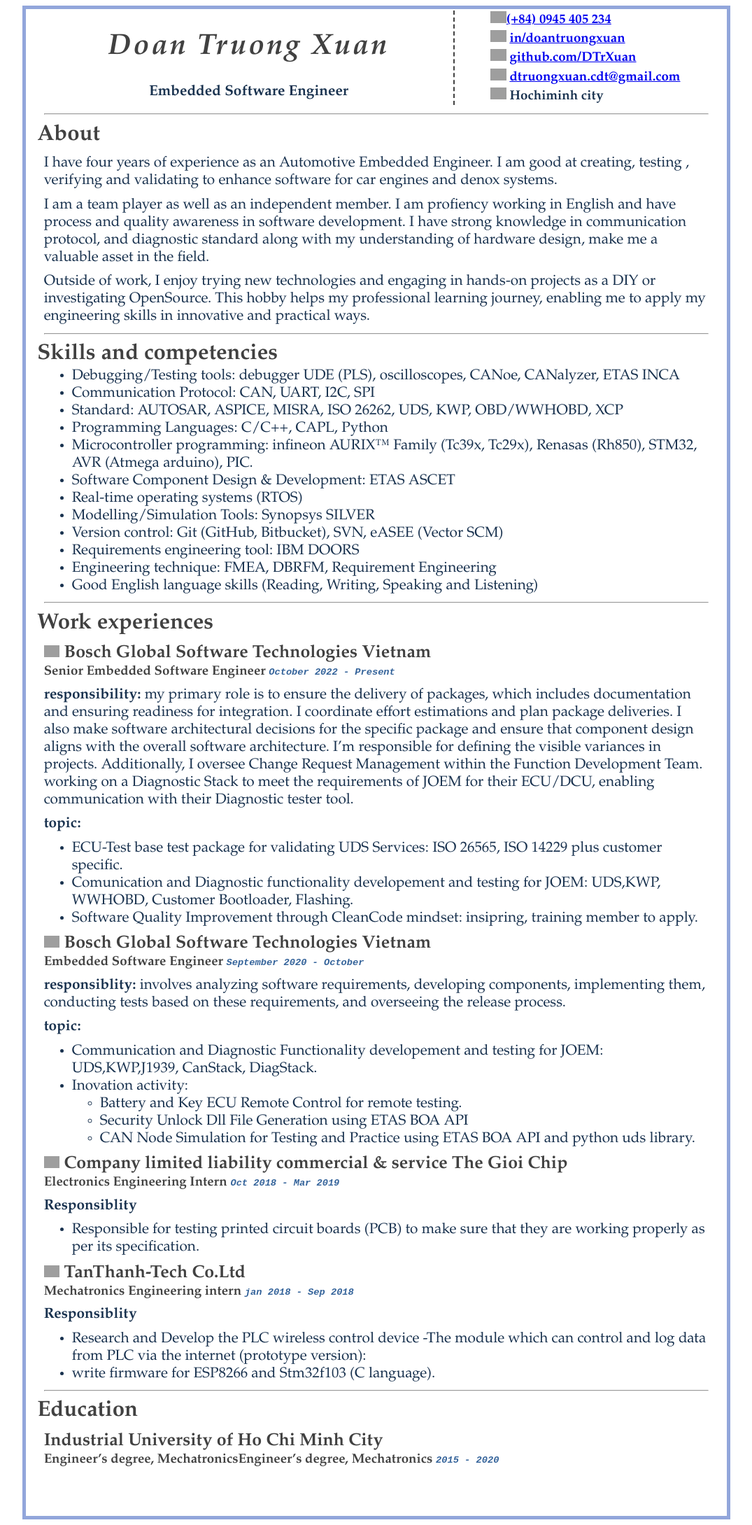
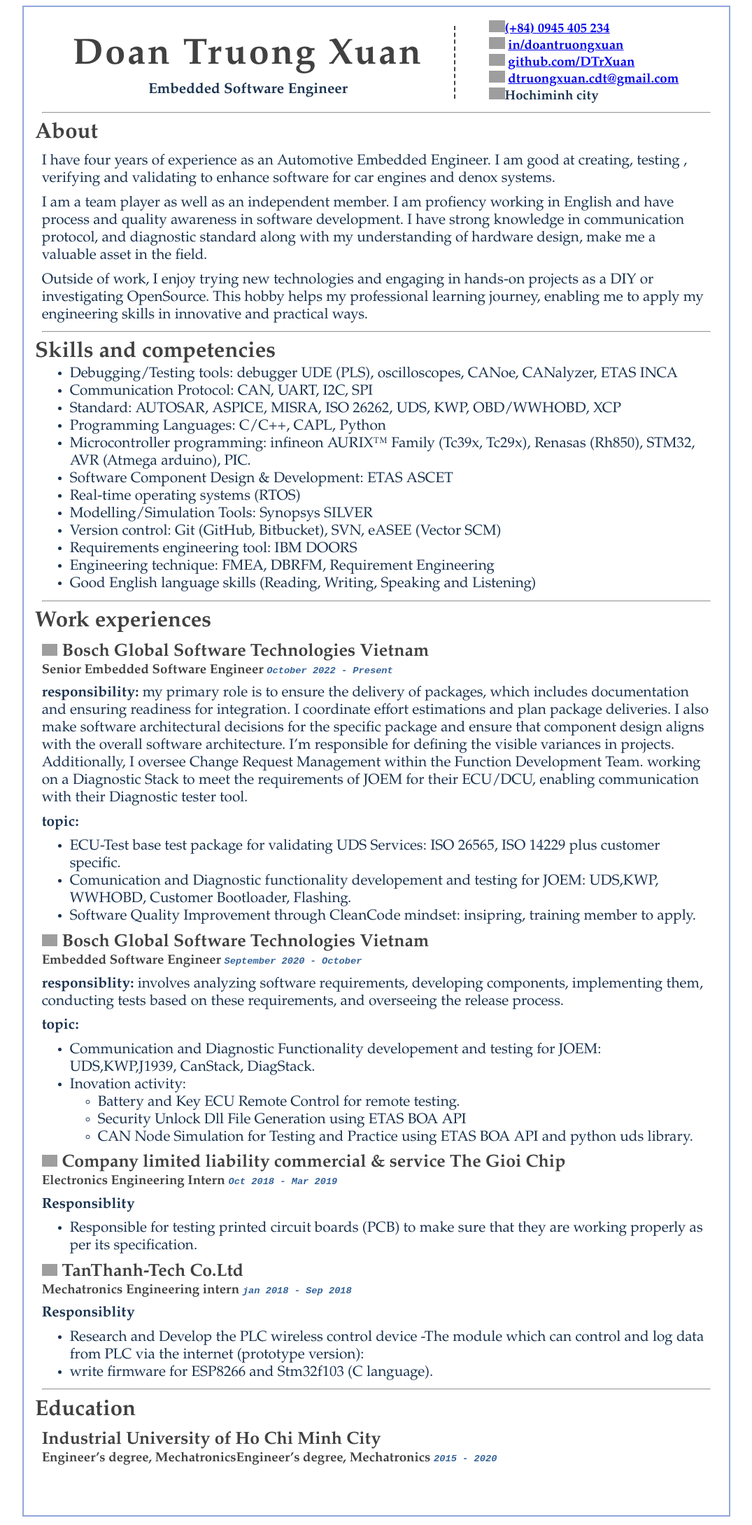
Before and after one commit to DTrXuan/my_cv, a Jekyll site: the page built from index.md, in a window 1280 px wide. Shown: the whole page at 70% size, without its empty margins (102-1177 px from the left). Built offline with Jekyll 4.4.1, drawn with Linux system fonts in a browser that asks for light colours; grey boxes are pictures that could not be loaded.

Commit message:
update cv for tester

```diff
--- a/index.md
+++ b/index.md
@@ -6,7 +6,7 @@
 <div class="personalinfo">
   <div class="column" id="leftcol">
     <h1 class="name">Doan Truong Xuan</h1>
-    <h6 id="-embedded-software-engineer"> Embedded Software Engineer</h6>
+    <h6 class="subname"> Embedded Software Engineer</h6>
   </div>
   <div class="column" id="rightcol">
     <!-- phone -->
@@ -20,8 +20,7 @@
     <!-- email -->
     <h6 class="info" id="mail"><img src="https://cdn-icons-png.flaticon.com/128/646/646094.png" alt="icon" /> <a href="mailto:dtruongxuan.cdt@gmail.com">dtruongxuan.cdt@gmail.com</a></h6>
     <!-- address -->
-    <h6 class="info" id="city"><img src="https://cdn-icons-png.flaticon.com/128/535/535239.png" alt="icon" />
-    Hochiminh city</h6>
+    <h6 class="info"><img src="https://cdn-icons-png.flaticon.com/128/535/535239.png" alt="icon" />Hochiminh city</h6>
   </div>
 </div>
 
--- a/media/minimalcv-print.css
+++ b/media/minimalcv-print.css
@@ -1,4 +1,6 @@
 /* header */
+hr {border-top: solid 1px #000 !important;}
+
 .personalinfo { display: flex; align-items: center;}
 #leftcol {flex: 65%; border-right: 2px #414141; border-right-style: dashed; align-content: center;}
 #rightcol {flex: 35%; border-left: 2px #414141; margin-left: 5%;}
@@ -10,10 +12,10 @@ h6 { font-size: 90%; align-content: center; align-items: center; text-align: lef
 /* global: alternative font Garamond Georgia*/
 body {color: #282828; font-family: Garamond; font-size: 75%; color: #19324f;}
 img[alt = "icon"]{max-height: 10px; height: 10%;}
-div#main {background-color: #ffffff;}
+div#main {background-color: #ffffff;margin: 0%;}
 div#content {background-color: #ffffff; margin: 0%;}
 code { font: normal normal;	font-size: 90%; font-style: italic; font-family: monospace; color: #34639a;}
-hr {width:100%; color: #282828;}
+
 /* //-- core typography and style -- */
 /* body */
 h2 {font-size: 150%; margin: 0%; padding-left: -5%; color:#0086b2 ; padding-left: 2%; margin-left: -3%;margin-right: -3%;}
--- a/media/minimalcv-screen.css
+++ b/media/minimalcv-screen.css
@@ -1,17 +1,17 @@
 /* header */
-.personalinfo { display: flex; align-items: center;}
+.personalinfo { display: flex; align-items: center; margin-top: 2%;}
 #leftcol {flex: 65%; border-right: 2px #414141; border-right-style: dashed; align-content: center;}
-#rightcol {flex: 35%; border-left: 2px #414141; margin-left: 5%;}
+#rightcol {flex: 35%; border-left: 2px #414141; margin-left: 5%; align-content: end;}
 
-h1 { font-size: 200%; align-content:center; transform: uppercase; letter-spacing: 3px; text-align: center; font-style: oblique;}
-h6#-embedded-software-engineer {font-size: 100%; text-align: center; margin-bottom: 1%;}
-h6 { font-size: 90%; align-content: center; align-items: center; text-align: left; margin: 1%;}
+.name { font-size: 250%; align-content:center; transform: uppercase; letter-spacing: 3px; text-align: center; margin-top: 2%; margin-bottom: 1%;}
+.subname {font-size: 100%; text-align: center; margin: 0%;}
+.info { font-size: 90%; align-content: center; align-items: center; text-align: left; margin: 0%;}
 
 /* global: alternative font Garamond Georgia*/
-body {color: #282828; font-family: Garamond; font-size: 130%; color: #19324f;}
+body {display: flex; color: #282828; font-family: Garamond; font-size: 130%; color: #19324f;}
 img[alt = "icon"]{max-height: 17px; height: 10%;}
 div#main {background-color: #ffffff;}
-div#content {background-color: #ffffff; border-style: solid; border-width: 5px; border-color: #92a6db; padding-inline: 2%; margin-left: 10%;margin-right: 10%;}
+div#content {background-color: #ffffff; border-style: solid; border-width: 2px; border-color: #92a6db; padding-inline: 2%; margin-left: 10%;margin-right: 10%;}
 code { font: normal normal;	font-size: 90%; font-style: italic; font-family: monospace; color: #34639a;}
 
 /* //-- core typography and style -- */
```
